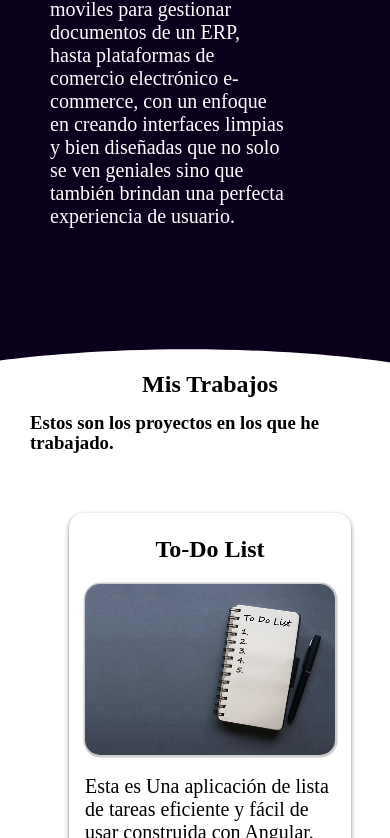
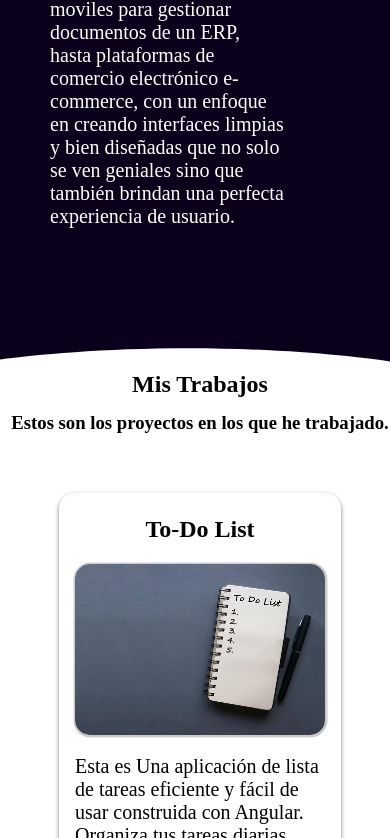
Before and after one commit to AnsonyRoja/Portfolio, an Angular app: page / in a window 390 px wide. Shown: the part 262-1100 px from the top of the page. Built offline with nearby package versions, Linux system fonts and the light colour scheme.

Commit message:
se ajusto el bottom de la seccion curva

```diff
--- a/src/app/portfolio/portfolio.component.css
+++ b/src/app/portfolio/portfolio.component.css
@@ -30,6 +30,8 @@ body {
 .svg-curve {
     display: block;
     margin-bottom: 0;
+    position: relative;
+    bottom: 1px;
 
 }
 
@@ -247,7 +249,7 @@ p {
     }
 
     .seccion-projects {
-        margin-left: 30px;
+        margin-left: 10px;
 
     }
 }
```
Also changed, not shown: 3 other files (tests, documents, lock files or other folders).
